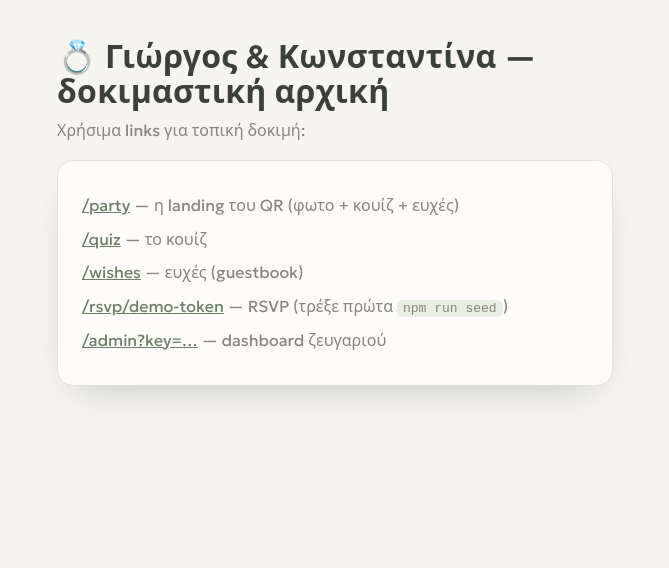
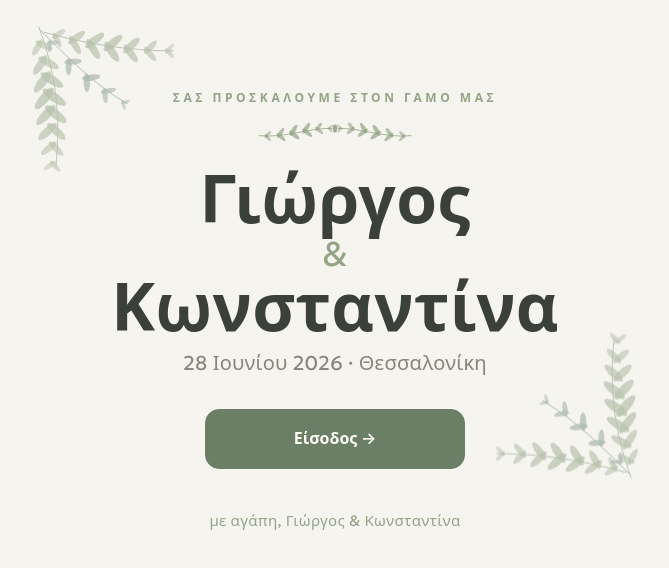
Before and after one commit to gtsak94/wedding-site, a Next.js app: page / in a window 1280 px wide. Shown: the top 568 px of the page, without its empty margins (305-974 px from the left). Built offline with nearby package versions, Linux system fonts and the light colour scheme.

Commit message:
Polish: invitation homepage, hide admin, 404, hardening

```diff
--- a/app/globals.css
+++ b/app/globals.css
@@ -130,6 +130,7 @@ code { background: var(--sage-t); padding: 1px 6px; border-radius: 6px; font-siz
 .btn:disabled { opacity: .6; cursor: default; }
 .btn.secondary { background: transparent; color: var(--olive); }
 .btn.secondary:hover { background: var(--sage-t); }
+.btn.cta { max-width: 260px; margin: 30px auto 0; }
 
 /* ---------- Φόρμες ---------- */
 label { display: block; font-size: 13px; font-weight: 600; color: var(--ink); margin: 16px 0 6px; }
--- a/app/layout.jsx
+++ b/app/layout.jsx
@@ -4,6 +4,8 @@ import { COUPLE } from '../lib/config'
 export const metadata = {
   title: COUPLE.full,
   description: 'Πρόσκληση & αναμνήσεις',
+  // Ιδιωτικό site γάμου — να μη φαίνεται σε μηχανές αναζήτησης.
+  robots: { index: false, follow: false },
 }
 
 export default function RootLayout({ children }) {
--- a/app/page.jsx
+++ b/app/page.jsx
@@ -1,17 +1,26 @@
-import { COUPLE } from '../lib/config'
+import { COUPLE, WEDDING } from '../lib/config'
+import Ornament from '../components/Ornament'
+import CornerLeaves from '../components/CornerLeaves'
+
+export const metadata = { title: COUPLE.full }
 
 export default function Home() {
   return (
     <main className="wrap">
-      <h1>💍 {COUPLE.full} — δοκιμαστική αρχική</h1>
-      <p>Χρήσιμα links για τοπική δοκιμή:</p>
-      <div className="card">
-        <p><a href="/party">/party</a> — η landing του QR (φωτο + κουίζ + ευχές)</p>
-        <p><a href="/quiz">/quiz</a> — το κουίζ</p>
-        <p><a href="/wishes">/wishes</a> — ευχές (guestbook)</p>
-        <p><a href="/rsvp/demo-token">/rsvp/demo-token</a> — RSVP (τρέξε πρώτα <code>npm run seed</code>)</p>
-        <p><a href="/admin?key=changeme">/admin?key=…</a> — dashboard ζευγαριού</p>
-      </div>
+      <section className="hero">
+        <CornerLeaves />
+        <div className="eyebrow r r1">{WEDDING.invite}</div>
+        <Ornament className="ornament r r2" width={172} />
+        <h1 className="names stack r r3">
+          <span>{COUPLE.a}</span>
+          <span className="amp">&</span>
+          <span>{COUPLE.b}</span>
+        </h1>
+        <p className="tagline r r4">{WEDDING.date} · {WEDDING.place}</p>
+        <a className="btn cta r r5" href="/party">Είσοδος →</a>
+      </section>
+
+      <div className="footer r r6">{WEDDING.closing}, {COUPLE.a} & {COUPLE.b}</div>
     </main>
   )
 }
--- a/lib/config.js
+++ b/lib/config.js
@@ -8,6 +8,7 @@ export const COUPLE = {
 export const WEDDING = {
   date: '28 Ιουνίου 2026',
   place: 'Θεσσαλονίκη',
+  invite: 'Σας προσκαλούμε στον γάμο μας',
   tagline: 'Γίνε μέρος των αναμνήσεών μας',
   closing: 'με αγάπη',
 }
```
Also changed, not shown: app/admin/page.jsx (+19 -11 lines), app/not-found.jsx (added, +17 -0 lines).
